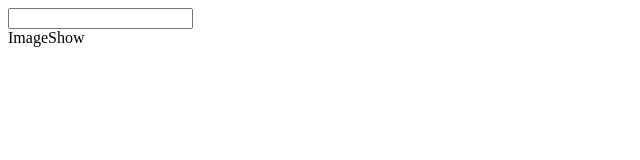
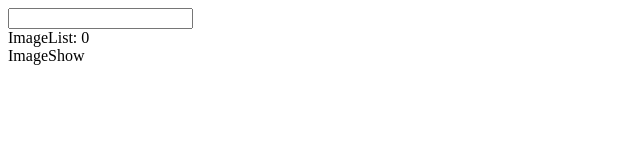
Before and after one commit to VsevolodPantjukhin/pics2, a React (Create React App) app: page / in a window 1280 px wide. Shown: the top 160 px of the page, without its empty margins (0-640 px from the left). Built offline with nearby package versions, Linux system fonts and the light colour scheme.

Commit message:
Communicating the List of Images Down

```diff
--- a/src/App/App.js
+++ b/src/App/App.js
@@ -1,20 +1,23 @@
 import React from 'react';
+import { useState } from 'react';
 
 import searchImages from '../API/api';
 import ImageList from '../components/ImageList/ImageList';
 import SearchBar from '../components/SearchBar/SearchBar';
 
 const App = () => {
+  const [images, setImages] = useState([]);
+
   const handleSubmit = async (term) => {
     const result = await searchImages(term);
 
-    console.log(result);
+    setImages(result);
   };
 
   return (
     <div>
       <SearchBar onSubmit={handleSubmit} />
-      <ImageList />
+      <ImageList images={images} />
     </div>
   );
 };
--- a/src/components/ImageList/ImageList.js
+++ b/src/components/ImageList/ImageList.js
@@ -2,9 +2,10 @@ import React from 'react';
 
 import ImageShow from '../ImageShow/ImageShow';
 
-const ImageList = () => {
+const ImageList = ({ images }) => {
   return (
     <div>
+      ImageList: {images.length}
       <ImageShow />
     </div>
   );
```
